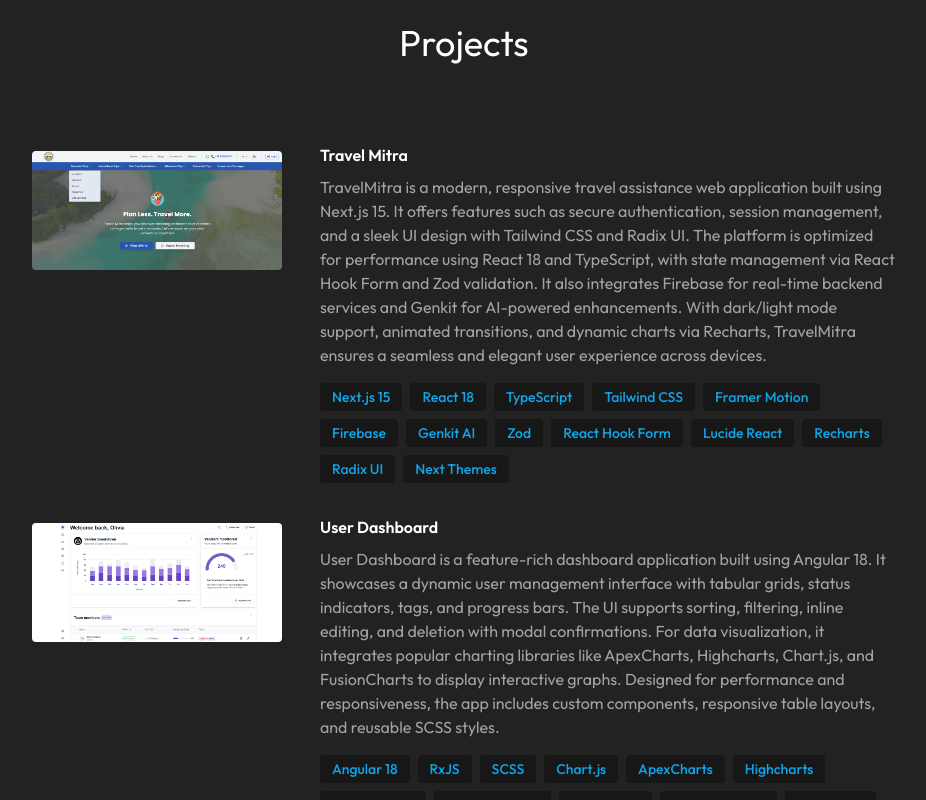
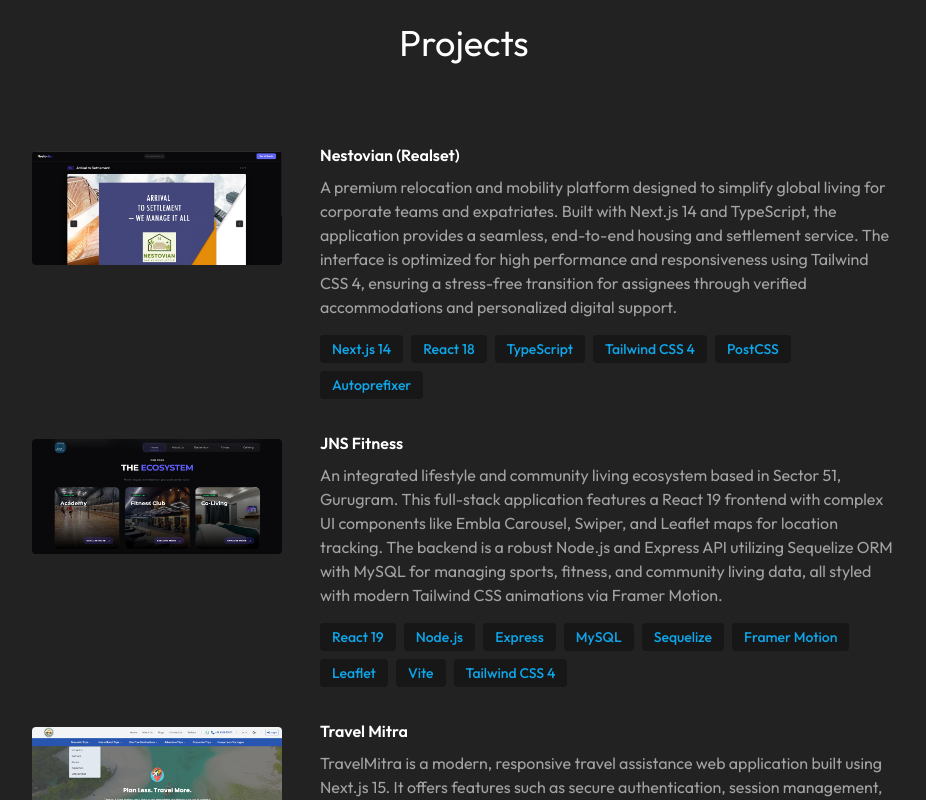
Before and after one commit to Szkrishna/My-Portfolio, a React (Vite) app: page / in a window 1280 px wide. Shown: the part 3207-4007 px from the top of the page, without its empty margins (176-1102 px from the left). Built offline with nearby package versions, Linux system fonts and the light colour scheme.

Commit message:
project section content is changed

```diff
--- a/src/constants/index.js
+++ b/src/constants/index.js
@@ -93,6 +93,18 @@
 
 export const PROJECTS = [
   {
+    title: "Nestovian (Realset)",
+    image: project11,
+    description: "A premium relocation and mobility platform designed to simplify global living for corporate teams and expatriates. Built with Next.js 14 and TypeScript, the application provides a seamless, end-to-end housing and settlement service. The interface is optimized for high performance and responsiveness using Tailwind CSS 4, ensuring a stress-free transition for assignees through verified accommodations and personalized digital support.",
+    technologies: ["Next.js 14", "React 18", "TypeScript", "Tailwind CSS 4", "PostCSS", "Autoprefixer"]
+  },
+  {
+    title: "JNS Fitness",
+    image: project10,
+    description: "An integrated lifestyle and community living ecosystem based in Sector 51, Gurugram. This full-stack application features a React 19 frontend with complex UI components like Embla Carousel, Swiper, and Leaflet maps for location tracking. The backend is a robust Node.js and Express API utilizing Sequelize ORM with MySQL for managing sports, fitness, and community living data, all styled with modern Tailwind CSS animations via Framer Motion.",
+    technologies: ["React 19", "Node.js", "Express", "MySQL", "Sequelize", "Framer Motion", "Leaflet", "Vite", "Tailwind CSS 4"]
+  },
+  {
     title: "Travel Mitra",
     image: project9,
     description: "TravelMitra is a modern, responsive travel assistance web application built using Next.js 15. It offers features such as secure authentication, session management, and a sleek UI design with Tailwind CSS and Radix UI. The platform is optimized for performance using React 18 and TypeScript, with state management via React Hook Form and Zod validation. It also integrates Firebase for real-time backend services and Genkit for AI-powered enhancements. With dark/light mode support, animated transitions, and dynamic charts via Recharts, TravelMitra ensures a seamless and elegant user experience across devices.",
```
